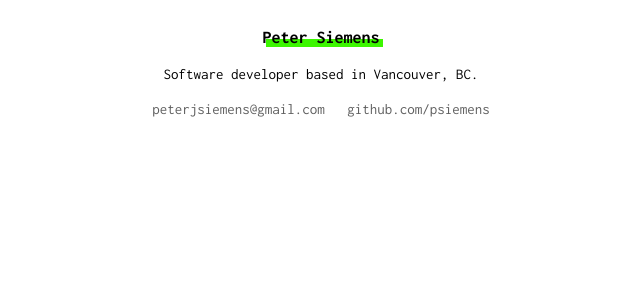
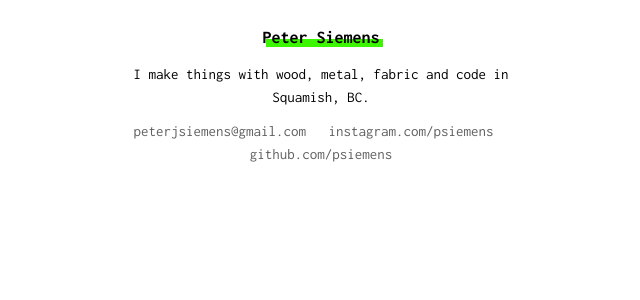
Before and after one commit to psiemens/psiemens.github.io, a Jekyll site: the page built from index.html, in a window 1280 px wide. Shown: the top 300 px of the page, without its empty margins (319-959 px from the left). Built offline with Jekyll 4.4.1, drawn with Linux system fonts in a browser that asks for light colours.

Commit message:
Add instagram, update description

```diff
--- a/_config.yml
+++ b/_config.yml
@@ -1,9 +1,10 @@
 # Site settings
 title: Peter Siemens
 email: peterjsiemens@gmail.com
-description: Software engineer, computer science student, mediocre skier and dabbling data journalist.
+description: I make things with wood, metal, fabric and code in Squamish, BC.
 baseurl: ""
 url: "http://petersiemens.com"
+instagram_username: psiemens
 github_username: psiemens
 
 # Build settings
--- a/index.html
+++ b/index.html
@@ -6,10 +6,12 @@ layout: default
   <span class="underline underline-green">Peter Siemens</span>
 </h1>
 
-<p class="text-center">Software developer based in Vancouver, BC.</p>
+<p class="text-center">{{ site.description }}</p>
 
 <p class="text-center">
   <a href="mailto:{{ site.email }}" class="text-muted">{{ site.email }}</a>
   &nbsp;
+  <a href="https://www.instagram.com/{{ site.instagram_username }}" class="text-muted">instagram.com/{{ site.instagram_username }}</a>
+  &nbsp;
   <a href="https://github.com/{{ site.github_username }}" class="text-muted">github.com/{{ site.github_username }}</a>
 </p>
```
